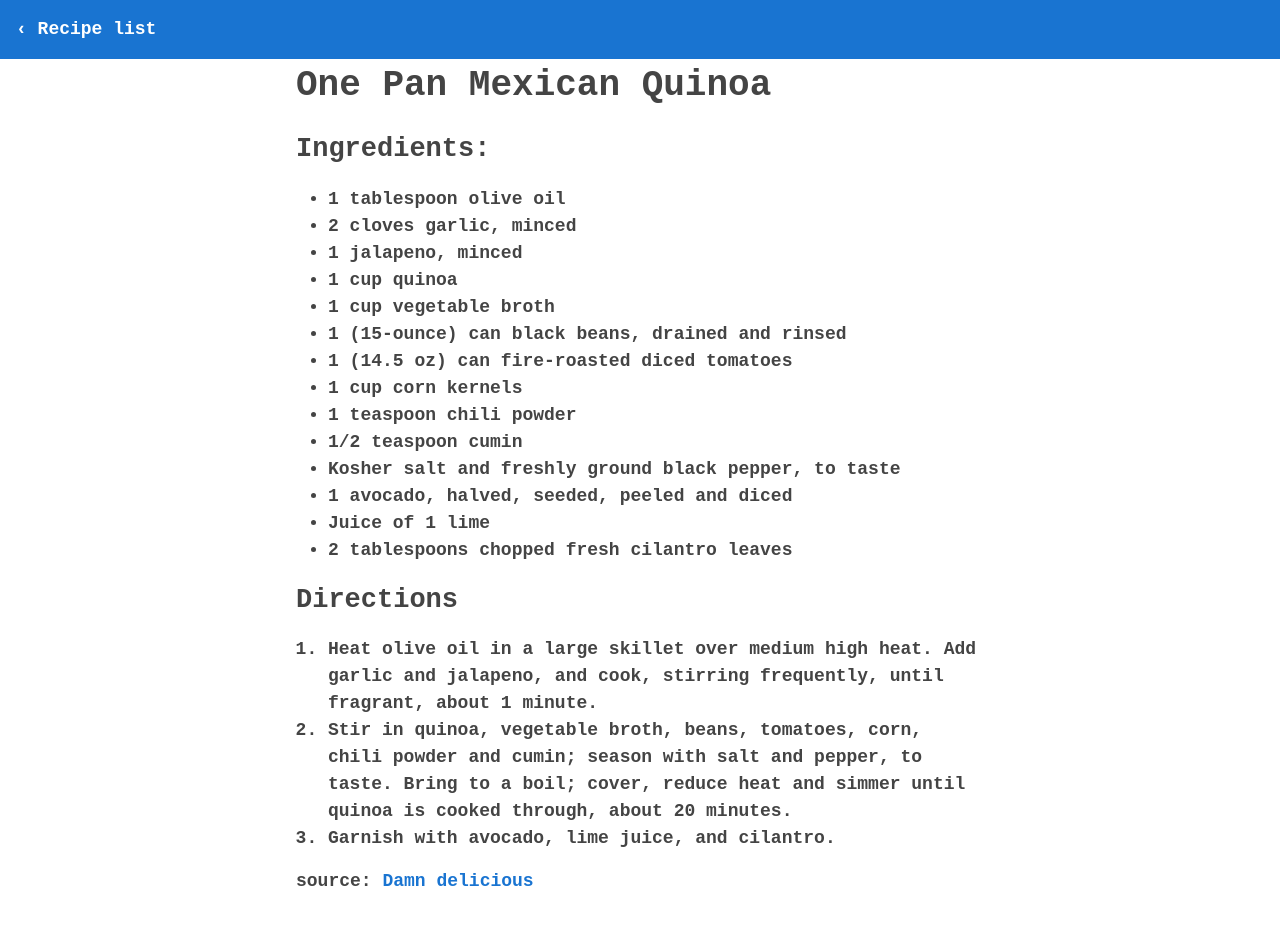
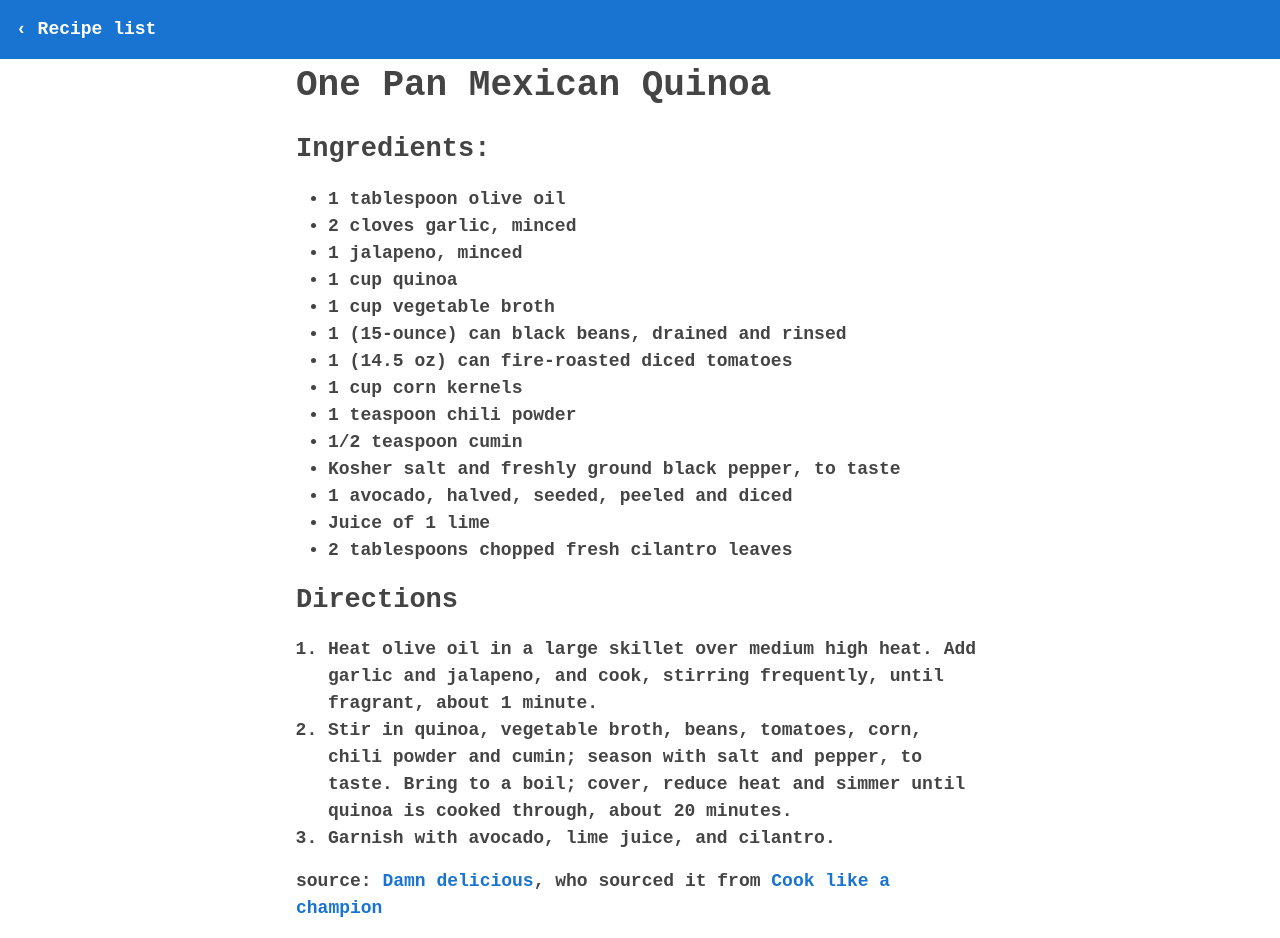
Before and after one commit to mattsugihara/recipes, a Jekyll site: the page built from _posts/2014-01-01-One-Pan-Mexican-Quinoa.md, in a window 1280 px wide. Built offline with Jekyll 4.4.1, drawn with Linux system fonts in a browser that asks for light colours; some web fonts are replaced; before the commit the page ends 911 px from its top, so only the background shows below that.

Commit message:
automatic push

```diff
--- a/_posts/2014-01-01-One-Pan-Mexican-Quinoa.md
+++ b/_posts/2014-01-01-One-Pan-Mexican-Quinoa.md
@@ -22,4 +22,4 @@ layout: recipe
 2. Stir in quinoa, vegetable broth, beans, tomatoes, corn, chili powder and cumin; season with salt and pepper, to taste. Bring to a boil; cover, reduce heat and simmer until quinoa is cooked through, about 20 minutes.
 3. Garnish with avocado, lime juice, and cilantro.
 
-source: [Damn delicious](http://damndelicious.net/2014/04/09/one-pan-mexican-quinoa/)
+source: [Damn delicious](http://damndelicious.net/2014/04/09/one-pan-mexican-quinoa/), who sourced it from [Cook like a champion ](http://cooklikeachampion.com/2014/02/one-pan-mexican-quinoa/)
```
